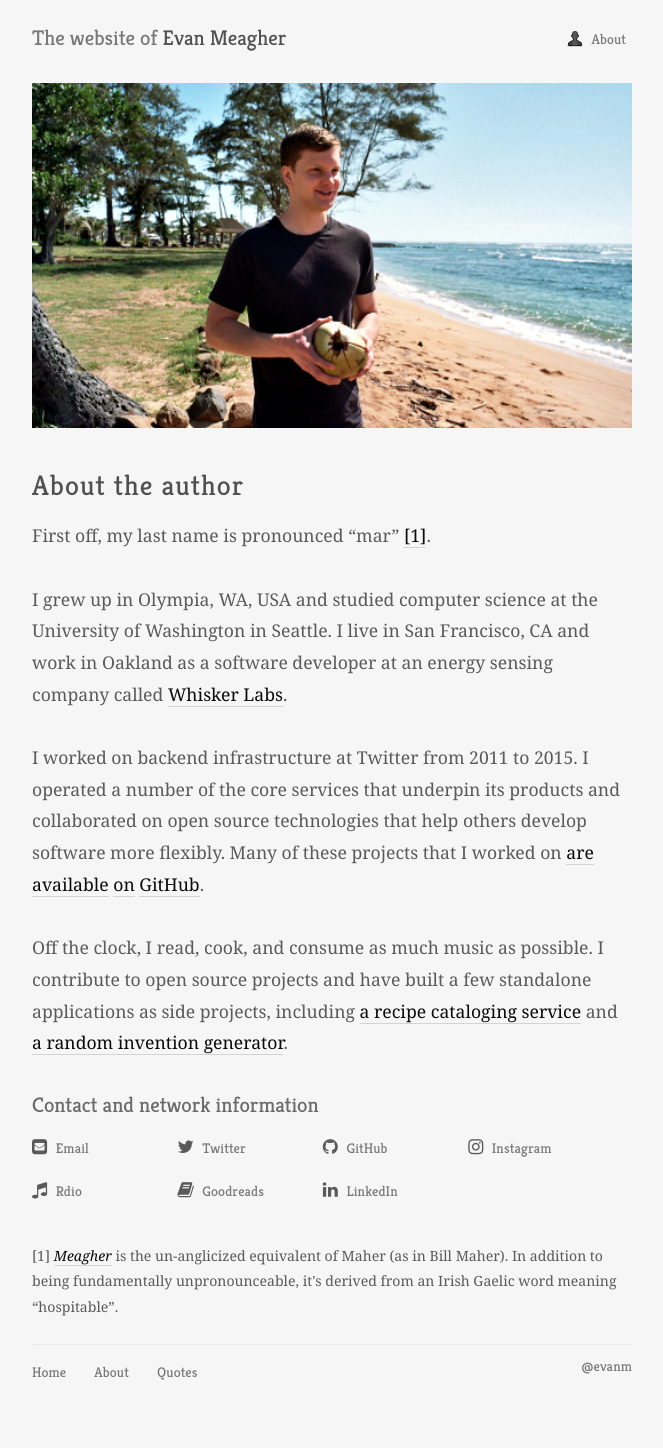
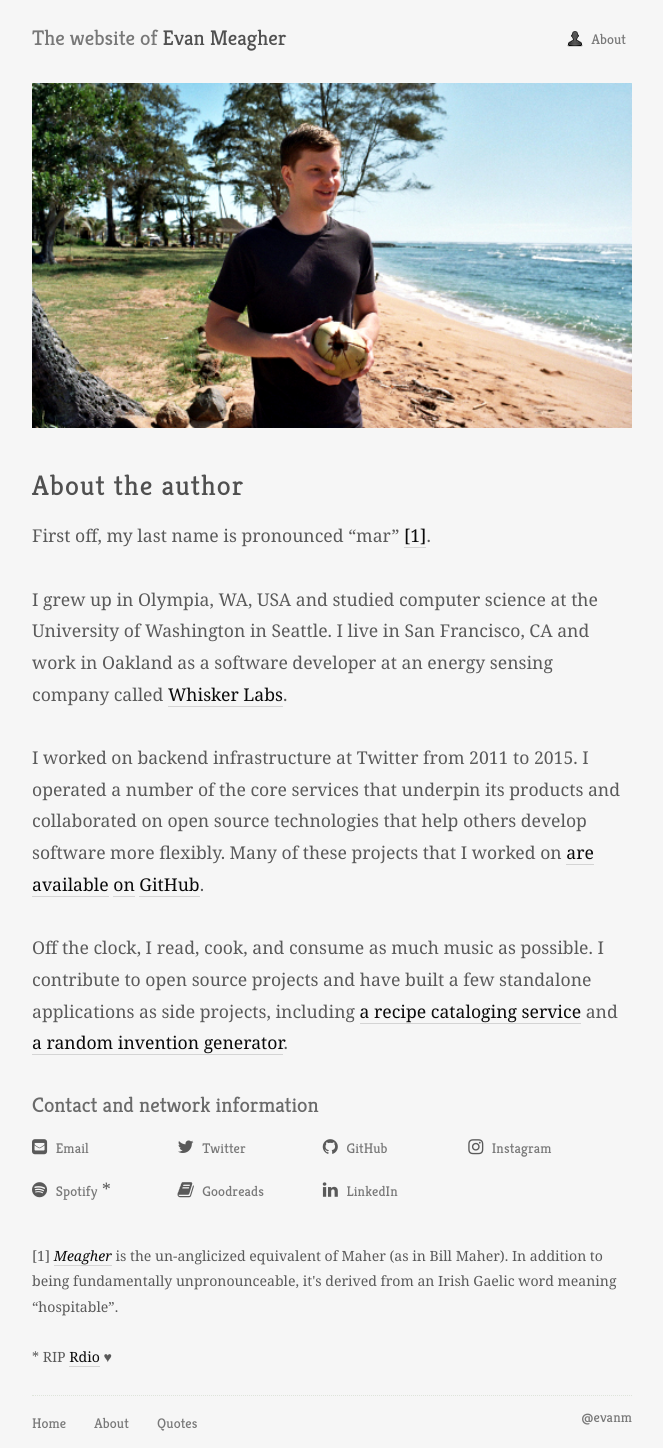
Before and after one commit to evnm/www, a Jekyll site: the page built from about.html, in a window 1280 px wide. Shown: the whole page, without its empty margins (308-971 px from the left). Built offline with Jekyll 4.4.1, drawn with Linux system fonts in a browser that asks for light colours; nearby versions of some CDN libraries; some web fonts are replaced; comment, search, counter and statistics services are not loaded; before the commit the page ends 1398 px from its top, so only the background shows below that.

Commit message:
Replace Rdio link on about page with Spotify link :(

```diff
--- a/about.html
+++ b/about.html
@@ -14,10 +14,11 @@ title: About the author
   <li><i class="fa fa-twitter"></i> <a href="https://twitter.com/evanm">Twitter</a></li>
   <li><i class="fa fa-github"></i> <a href="https://github.com/evnm">GitHub</a></li>
   <li><i class="fa fa-instagram"></i> <a href="https://instagram.com/evnmar">Instagram</a></li>
-  <li><i class="fa fa-music"></i> <a href="http://www.rdio.com/people/evm/">Rdio</a></li>
+  <li><i class="fa fa-spotify"></i> <a href="https://open.spotify.com/user/evanmeagher">Spotify</a> &#42;</li>
   <li><i class="fa fa-book"></i> <a href="https://www.goodreads.com/user/show/27787113-evan-meagher">Goodreads</a></li>
   <li><i class="fa fa-linkedin"></i> <a href="https://www.linkedin.com/in/evanmeagher">LinkedIn</a></li>
 </ul>
 <section class="footnotes">
   <p id="fn1">[1] <a href="http://pronouncenames.com/search?name=meagher"><em>Meagher</em></a> is the un-anglicized equivalent of Maher (as in Bill Maher). In addition to being fundamentally unpronounceable, it's derived from an Irish Gaelic word meaning &#8220;hospitable&#8221;.</p>
+  <p>&#42; RIP <a href="http://www.rdio.com/people/evm/">Rdio</a> &hearts;</p>
 </section>
```
